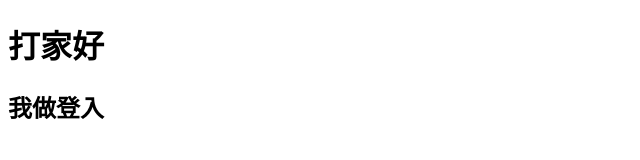
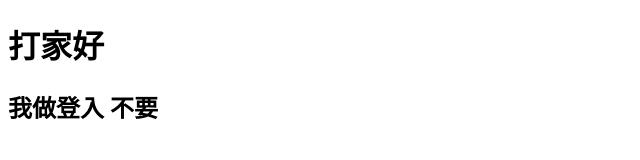
Before and after one commit to Lsingsing/house, a plain HTML site: page l8.html in a window 1280 px wide. Shown: the full height of the page, 0-640 px from the left. Drawn offline with Linux system fonts and the light colour scheme.

Commit message:
我變心了

```diff
--- a/l8.html
+++ b/l8.html
@@ -7,6 +7,6 @@
 </head>
 <body>
     <h1>打家好</h1>
-    <h2>我做登入</h2>
+    <h2>我做登入 不要</h2>
 </body>
 </html>
```
